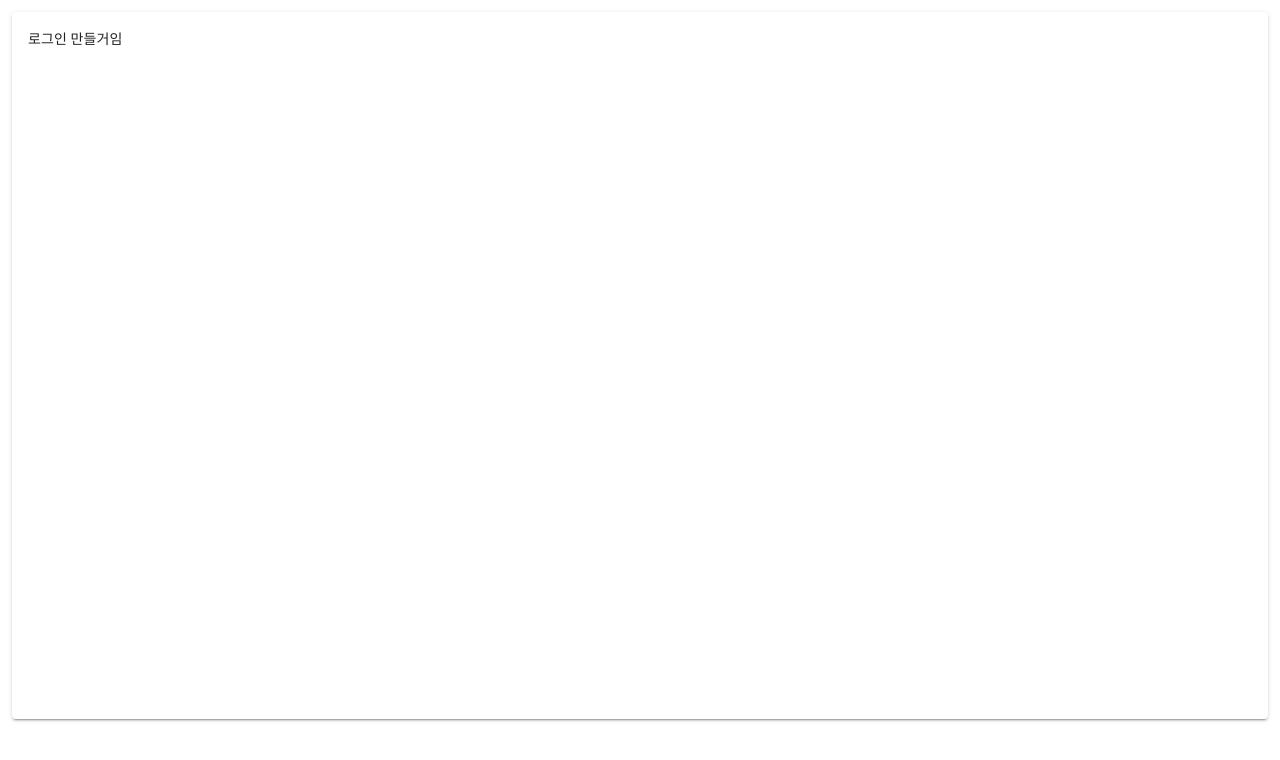
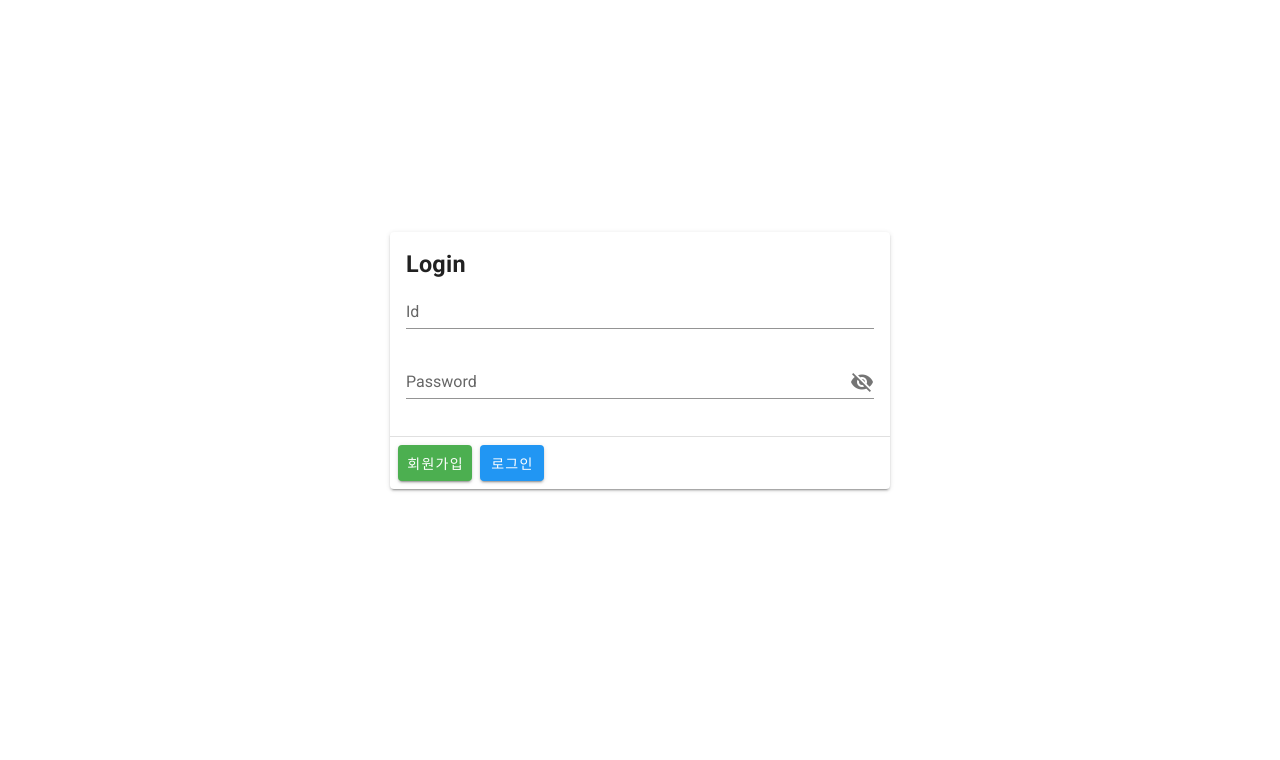
Before and after one commit to jnhk123/momjobgo-project, a Vue app: page /login in a window 1280 px wide. Shown: the top 760 px of the page. Built offline with nearby package versions, Linux system fonts and the light colour scheme.

Commit message:
로그인 구현

```diff
--- a/package.json
+++ b/package.json
@@ -18,6 +18,7 @@
     "@vue/cli-plugin-router": "~5.0.0",
     "@vue/cli-plugin-vuex": "~5.0.0",
     "@vue/cli-service": "~5.0.0",
+    "axios": "^0.18.0",
     "material-design-icons-iconfont": "^6.6.0",
     "sass": "~1.32.0",
     "sass-loader": "^10.0.0",
--- a/src/App.vue
+++ b/src/App.vue
@@ -20,11 +20,21 @@
             <v-list-item-title>{{ item.title }}</v-list-item-title>
           </v-list-item-content>
         </v-list-item>
+
+
+        <v-list-item @click="logout">
+          <v-list-item-icon>
+            <v-icon>logout</v-icon>
+          </v-list-item-icon>
+          <v-list-item-content>
+            <v-list-item-title>logout</v-list-item-title>
+          </v-list-item-content>
+        </v-list-item>
       </v-list>
     </v-navigation-drawer>
 
     <v-app-bar app v-if="$store.state.appBarVisible">
-      <v-app-bar-title> {{ $store.state.title }} </v-app-bar-title>
+      <v-app-bar-title> {{ $store.state.title }}</v-app-bar-title>
     </v-app-bar>
 
     <v-main>
@@ -57,8 +67,39 @@ export default {
     items: [
       { title: "Home", icon: "home", to: "/" },
       { title: "About", icon: "question_mark", to:"/about" },
-      { title: "Login", icon: "login", to:"/login" },
+      // { title: "Login", icon: "login", to:"/login" },
     ],
   }),
+
+  mounted() {
+    this.checkToken();
+  },
+
+  methods: {
+    logout() {
+      if(confirm('정말로 로그아웃 하시겠습니까?')){
+        this.$store.state.user.token = '';
+      }
+    },
+
+    checkToken() {
+      const loginPath = '/login';
+      if(!this.token && window.location.pathname !== loginPath){
+        this.$router.push({path : loginPath})
+      }
+    }
+  },
+
+  computed : {
+    token() {
+      return this.$store.state.user.token;
+    }
+  },
+
+  watch : {
+    'token' : function() {
+      this.checkToken();
+    }
+  }
 };
 </script>
--- a/src/main.js
+++ b/src/main.js
@@ -4,7 +4,11 @@ import router from './router'
 import store from './store'
 import vuetify from './plugins/vuetify'
 
+import mixins from './mixins'
+
 Vue.config.productionTip = false
+
+Vue.mixin(mixins);
 
 new Vue({
   router,
--- /dev/null
+++ b/src/mixins/index.js
@@ -0,0 +1,22 @@
+import axios from 'axios'
+import store from '@/store'
+
+axios.defaults.baseURL = 'http://momjobgo.devcury.kr';
+axios.defaults.headers.post['Content-Type'] = 'application/json';
+
+export default {
+    methods: {
+        async $api(url, method, data) {
+            return (await axios({
+                headers: {
+                    Authorization: `Bearer ${store.state.user.token}`
+                },
+                method: method
+                , url
+                , data
+            }).catch(e => {
+                console.error(e);
+            })).data;
+        }
+    }
+}
--- a/src/store/index.js
+++ b/src/store/index.js
@@ -10,6 +10,10 @@ export default new Vuex.Store({
     appNavVisible: true,
     appFooterVisible: true,
 
+    user: {
+      token: ''
+    }
+
   },
   getters: {
   },
--- a/src/views/LoginView.vue
+++ b/src/views/LoginView.vue
@@ -1,32 +1,88 @@
 <template>
-  <div>
-    <v-card>
-      <v-responsive :aspect-ratio="16/9">
+  <v-app>
+    <v-card width="500" style="top: 25%" class="mx-auto mt-5">
+      <v-card-title class="pb-0">
+        <h3>Login</h3>
+      </v-card-title>
       <v-card-text>
-          로그인 만들거임
+        <v-form>
+          <v-text-field label="Id" v-model="id" />
+          <v-text-field
+            :type="showPassword ? 'text' : 'password'"
+            label="Password"
+            :append-icon="showPassword ? 'mdi-eye' : 'mdi-eye-off'"
+            @click:append="showPassword = !showPassword"
+            v-model="password"
+          />
+        </v-form>
       </v-card-text>
-      </v-responsive>
+      <v-divider></v-divider>
+      <v-card-actions>
+        <v-btn color="success" @click="signUp">회원가입</v-btn>
+        <v-btn color="info" @click="login">로그인</v-btn>
+      </v-card-actions>
     </v-card>
-  </div>
+  </v-app>
 </template>
 
 <script>
-const PAGE_NAME = "Login"
+const PAGE_NAME = "Login";
 
 export default {
-    name : PAGE_NAME,
+
+  data: () => ({
+    name: PAGE_NAME,
+
+    showPassword: false,
+
+    id: "",
+
+    password: "",
+  }),
+
+  methods : {
+    async login() {
+      const response = await this.$api(`/auth/user`, "post", {
+        id: this.id,
+        pwd: this.password,
+      });
+
+      if(response.token){
+        this.$store.state.user.token = response.token;
+        this.goToHome();
+      }
+    },
+
+    signUp(){
+
+    },
+
+    goToHome(){
+      this.$router.push({path: '/'});
+    }
+
+  },
 
   mounted() {
     this.$store.state.title = PAGE_NAME;
     this.$store.state.appBarVisible = false;
     this.$store.state.appNavVisible = false;
     this.$store.state.appFooterVisible = false;
+    if(this.token){
+      this.goToHome();
+    }
   },
 
-    unmounted() {
+  beforeDestroy() {
     this.$store.state.appBarVisible = true;
     this.$store.state.appNavVisible = true;
     this.$store.state.appFooterVisible = true;
   },
+
+  computed : {
+    token() {
+      return this.$store.state.user.token;
+    }
+  }
 }
 </script>
```
Also changed, not shown: 1 other file (tests, documents, lock files or other folders). Lines whose indentation alone changed are shown as unchanged.
